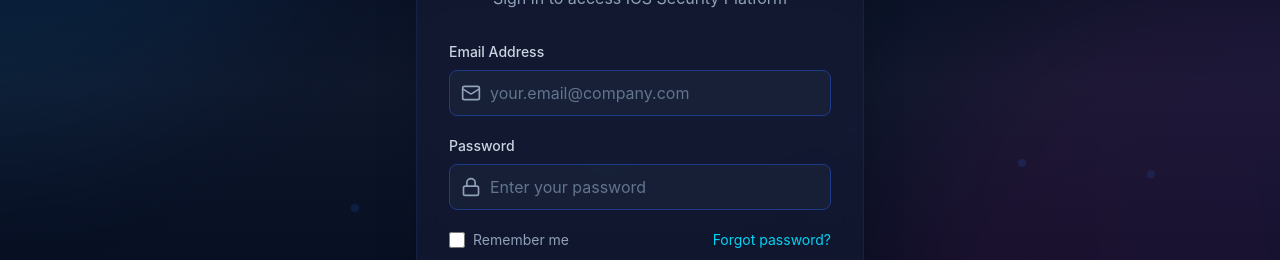
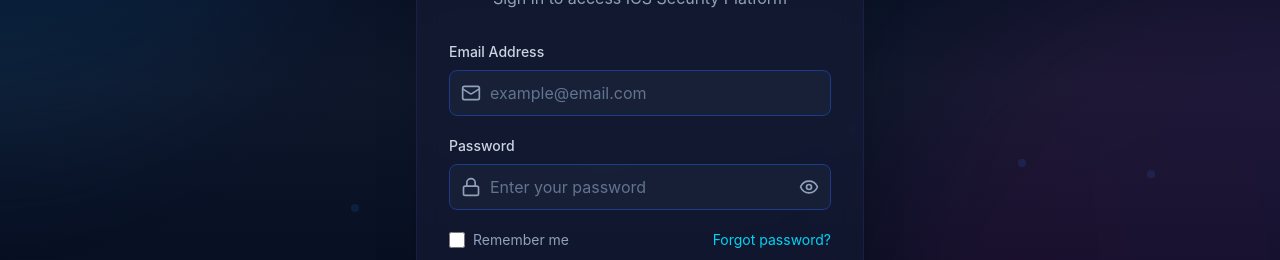
Before and after one commit to Tuyenio/ics-security, a Next.js app: page /auth/login in a window 1280 px wide. Shown: the part 315-575 px from the top of the page. Built offline with nearby package versions, Linux system fonts and the light colour scheme.

Commit message:
feat: update email placeholder in authentication forms for consistency across languages

```diff
--- a/src/components/ui/Input.tsx
+++ b/src/components/ui/Input.tsx
@@ -1,5 +1,6 @@
-import React from 'react';
+import React, { useState } from 'react';
 import { cn } from '@/lib/utils';
+import { Eye, EyeOff } from 'lucide-react';
 
 export interface InputProps extends React.InputHTMLAttributes<HTMLInputElement> {
   label?: string;
@@ -9,6 +10,10 @@
 
 const Input = React.forwardRef<HTMLInputElement, InputProps>(
   ({ className, label, error, icon, type, ...props }, ref) => {
+    const [showPassword, setShowPassword] = useState(false);
+    const isPasswordType = type === 'password';
+    const inputType = isPasswordType && showPassword ? 'text' : type;
+
     return (
       <div className="w-full">
         {label && (
@@ -23,7 +28,7 @@
             </div>
           )}
           <input
-            type={type}
+            type={inputType}
             className={cn(
               'w-full px-4 py-2.5 bg-slate-800/50 border border-slate-700 rounded-lg',
               'text-white placeholder:text-slate-500',
@@ -31,12 +36,26 @@
               'transition-all duration-200',
               'disabled:opacity-50 disabled:cursor-not-allowed',
               icon && 'pl-10',
+              isPasswordType && 'pr-10',
               error && 'border-red-500 focus:ring-red-500',
               className
             )}
             ref={ref}
             {...props}
           />
+          {isPasswordType && (
+            <button
+              type="button"
+              onClick={() => setShowPassword(!showPassword)}
+              className="absolute right-3 top-1/2 -translate-y-1/2 text-slate-400 hover:text-slate-300 transition-colors"
+            >
+              {showPassword ? (
+                <EyeOff className="w-5 h-5" />
+              ) : (
+                <Eye className="w-5 h-5" />
+              )}
+            </button>
+          )}
         </div>
         {error && (
           <p className="mt-1 text-sm text-red-400">{error}</p>
--- a/src/locales/en.json
+++ b/src/locales/en.json
@@ -184,7 +184,7 @@
       "title": "Welcome Back",
       "subtitle": "Sign in to access ICS Security Platform",
       "email": "Email Address",
-      "emailPlaceholder": "your.email@company.com",
+      "emailPlaceholder": "example@email.com",
       "password": "Password",
       "passwordPlaceholder": "Enter your password",
       "rememberMe": "Remember me",
--- a/src/locales/vi.json
+++ b/src/locales/vi.json
@@ -184,7 +184,7 @@
       "title": "Chào mừng trở lại",
       "subtitle": "Đăng nhập để truy cập Nền tảng ICS Security",
       "email": "Địa chỉ Email",
-      "emailPlaceholder": "email.cua.ban@congty.com",
+      "emailPlaceholder": "example@email.com",
       "password": "Mật khẩu",
       "passwordPlaceholder": "Nhập mật khẩu của bạn",
       "rememberMe": "Ghi nhớ đăng nhập",
--- a/src/locales/zh.json
+++ b/src/locales/zh.json
@@ -184,7 +184,7 @@
       "title": "欢迎回来",
       "subtitle": "登录以访问ICS安全平台",
       "email": "电子邮件地址",
-      "emailPlaceholder": "your.email@company.com",
+      "emailPlaceholder": "example@email.com",
       "password": "密码",
       "passwordPlaceholder": "输入您的密码",
       "rememberMe": "记住我",
```
Also changed, not shown: 1 other file (tests, documents, lock files or other folders).
